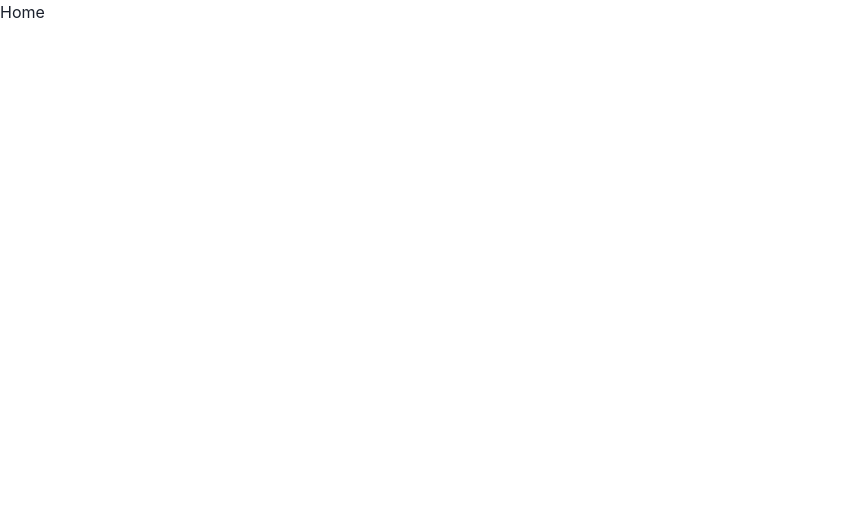
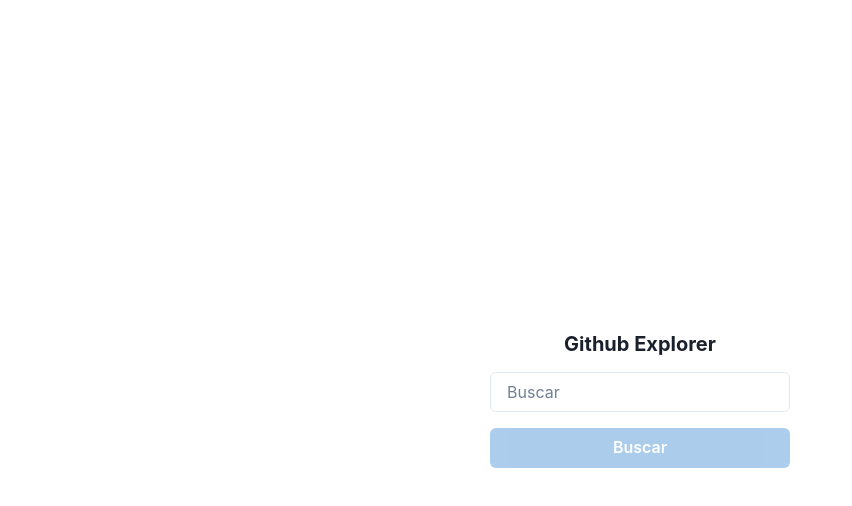
Before and after one commit to juliomendes160/petize, a React (Vite) app in the folder frontend/: page / in a window 1280 px wide. Shown: the top 506 px of the page, without its empty margins (0-852 px from the left). Built offline with nearby package versions, Linux system fonts and the light colour scheme.

Commit message:
feat: implement home search with navigation and basic UX improvements

```diff
--- a/frontend/src/pages/Home/index.tsx
+++ b/frontend/src/pages/Home/index.tsx
@@ -1,3 +1,57 @@
+import { useState } from "react";
+import { useNavigate } from "react-router-dom";
+import {
+  Box,
+  Button,
+  Input,
+  VStack,
+  Heading,
+} from "@chakra-ui/react";
+import { useTranslation } from "react-i18next";
+
 export function Home() {
-  return <h1>Home</h1>;
+  const [username, setUsername] = useState("");
+  const navigate = useNavigate();
+  const { t } = useTranslation();
+
+  function handleSearch() {
+    if (!username.trim()) return;
+
+    navigate(`/profile/${username}`);
+  }
+
+  function handleKeyDown(e: React.KeyboardEvent<HTMLInputElement>) {
+    if (e.key === "Enter") {
+      handleSearch();
+    }
+  }
+
+  return (
+    <Box
+      height="100vh"
+      display="flex"
+      alignItems="center"
+      justifyContent="center"
+    >
+      <VStack spacing={4} width="300px">
+        <Heading size="md">Github Explorer</Heading>
+
+        <Input
+          placeholder={t("search")}
+          value={username}
+          onChange={(e) => setUsername(e.target.value)}
+          onKeyDown={handleKeyDown}
+        />
+
+        <Button
+          colorScheme="blue"
+          width="100%"
+          onClick={handleSearch}
+          isDisabled={!username.trim()}
+        >
+          {t("search")}
+        </Button>
+      </VStack>
+    </Box>
+  );
 }
```
